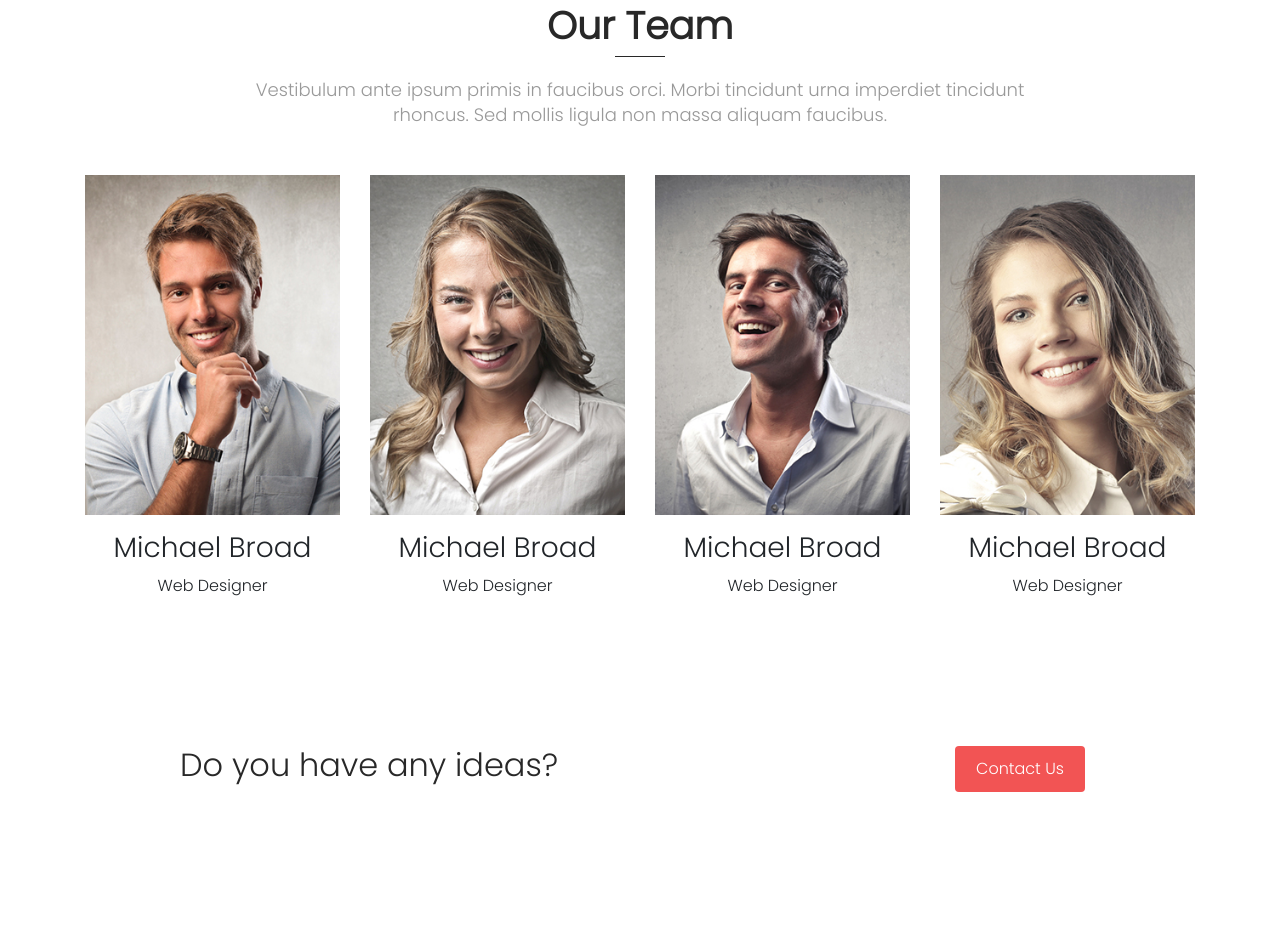
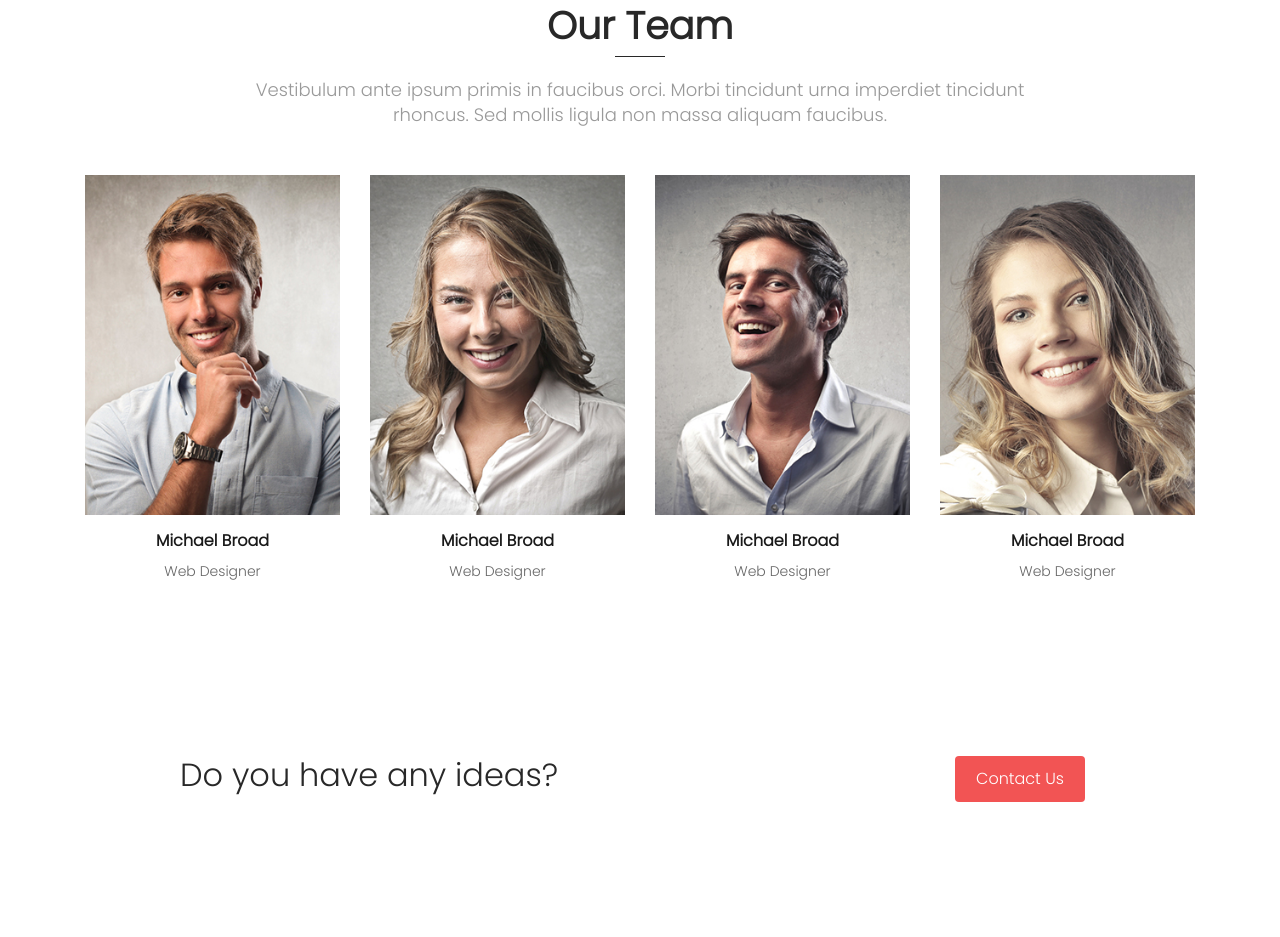
Before and after one commit to ahmedd0/angora, a plain HTML site: page index.html in a window 1280 px wide. Shown: the part 1337-2274 px from the top of the page. Drawn offline with Linux system fonts and the light colour scheme.

Commit message:
Angora files

```diff
--- a/css/style.css
+++ b/css/style.css
@@ -239,6 +239,23 @@ body {
 
 .our-team .team-members .team-member:hover .img-content img {
     transform: scale(1.1) !important;
+}
+
+.our-team .team-members .team-member h3 {
+    color: #1a1a1a;
+    font-size: 16px;
+    font-weight: 600;
+    transition: all 0.3s;
+}
+
+.our-team .team-members .team-member:hover h3 {
+    color: #f25454;
+
+}
+
+.our-team .team-members .team-member span {
+    color: #666;
+    font-size: 14px;
 }
 
 .our-team .question {
--- a/index.html
+++ b/index.html
@@ -210,7 +210,7 @@
                     mollis ligula non massa aliquam faucibus.</p>
             </div>
             <div class="row team-members mt-5">
-                <div class="col-lg-3">
+                <div class="col-lg-3 mb-4">
                     <div class="team-member ">
                         <div class="img-content position-relative overflow-hidden">
                             <img src="imgs/member-1.jpg" class="w-100" alt="">
@@ -236,7 +236,7 @@
                         </div>
                     </div>
                 </div>
-                <div class="col-lg-3">
+                <div class="col-lg-3 mb-4">
                     <div class="team-member ">
                         <div class="img-content position-relative overflow-hidden">
                             <img src="imgs/member-2.jpg" class="w-100" alt="">
@@ -262,7 +262,7 @@
                         </div>
                     </div>
                 </div>
-                <div class="col-lg-3">
+                <div class="col-lg-3 mb-4">
                     <div class="team-member ">
                         <div class="img-content position-relative overflow-hidden">
                             <img src="imgs/member-3.jpg" class="w-100" alt="">
```
